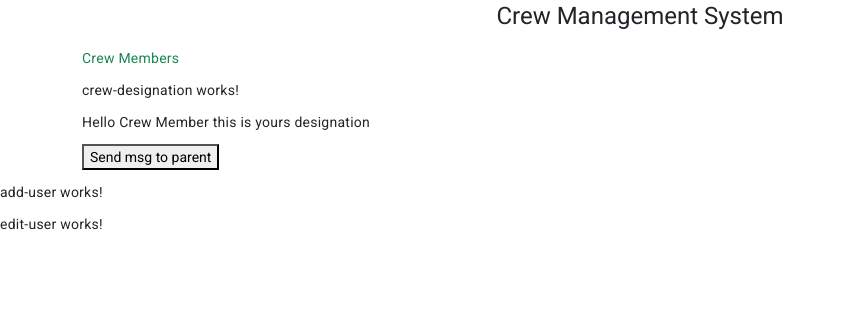
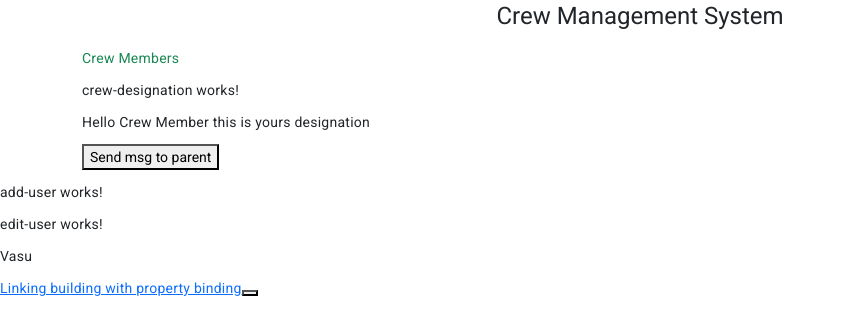
Before and after one commit to RohbiV/Angular, an Angular app in the folder crew-management/: page /admin in a window 1280 px wide. Shown: the top 334 px of the page, without its empty margins (0-845 px from the left). Built offline with nearby package versions, Linux system fonts and the light colour scheme.

Commit message:
learnt about data binding(interpolation, property binding, event binding)

```diff
--- a/crew-management/src/app/admin/edit-user/edit-user.component.html
+++ b/crew-management/src/app/admin/edit-user/edit-user.component.html
@@ -1,2 +1,5 @@
 
 <p>edit-user works!</p>
+<p>{{ userName }}</p>
+<a [href]="anchor">Linking building with property binding</a>
+<button (click)="clicked()"></button>
--- a/crew-management/src/app/admin/edit-user/edit-user.component.ts
+++ b/crew-management/src/app/admin/edit-user/edit-user.component.ts
@@ -7,5 +7,10 @@ import { RouterOutlet } from '@angular/router';
   styleUrl: './edit-user.component.css'
 })
 export class EditUserComponent {
+  userName:string = "Vasu";
+  anchor:string = "https://www.w3schools.com";
 
+  clicked() {
+    console.log("you just clicked a button!");
+  }
 }
```
